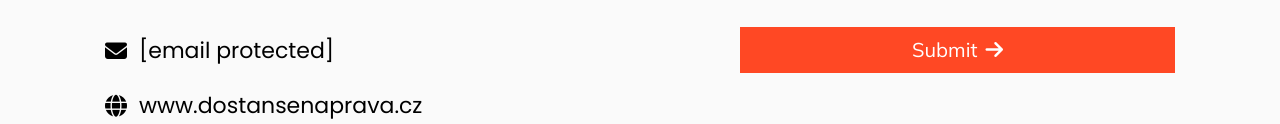
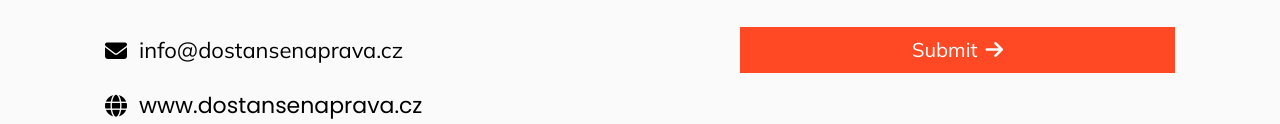
Before and after one commit to zsvkarty/zsvkarty.github.io, a website: page index.html in a window 1280 px wide. Shown: the part 7616-7740 px from the top of the page. Drawn offline with Linux system fonts and the light colour scheme.

Commit message:
email update

```diff
--- a/index.html
+++ b/index.html
@@ -2546,7 +2546,7 @@
               <li class="contact-item">
                 <i class="fas fa-envelope"></i>
 
-                <a href="/cdn-cgi/l/email-protection#3b52555d547b5f54484f5a55485e555a4b495a4d5a155841" class="contact-link"><span class="__cf_email__" data-cfemail="650c0b030a25010a1611040b16000b0415170413044b061f">[email&#160;protected]</span></a>
+                info@dostansenaprava.cz
               </li>
 
               <li class="contact-item">
```
